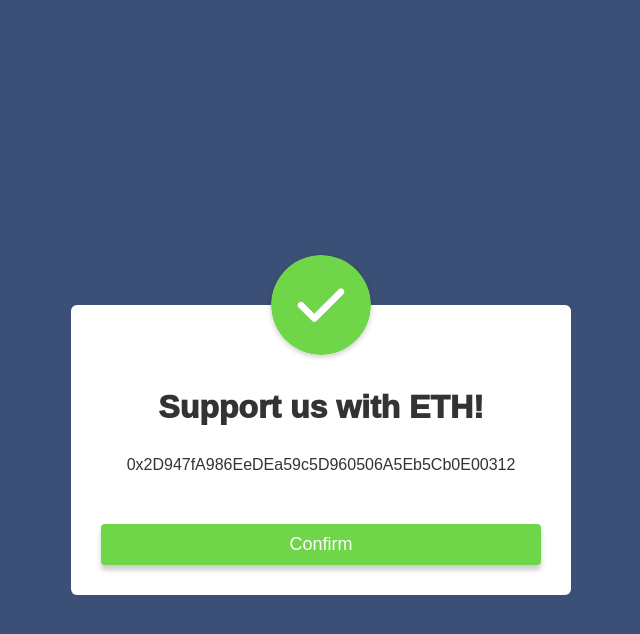
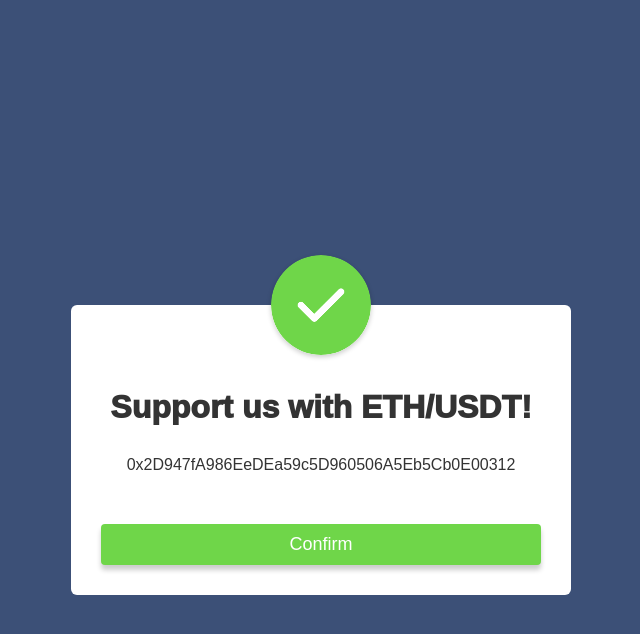
Before and after one commit to Yukikaze924/Yukikaze924.github.io, a Jekyll site: the page Supportus/supportus.html, which Jekyll copies as it is, in a window 1280 px wide. Shown: the top 634 px of the page, without its empty margins (319-959 px from the left). Built offline with Jekyll 4.4.1, drawn with Linux system fonts in a browser that asks for light colours.

Commit message:
Update supportus.html

```diff
--- a/Supportus/supportus.html
+++ b/Supportus/supportus.html
@@ -10,7 +10,7 @@
         <div class="container">
             <div class="popup">
                 <img src="tick.png">
-                <h2>Support us with ETH!</h2>
+                <h2 class="creator">Support us with ETH/USDT!</h2>
                 <p>0x2D947fA986EeDEa59c5D960506A5Eb5Cb0E00312</p>
                 <button type="button" class="confirm" onclick="window.location.href='https://yukikaze924.github.io'">Confirm</button>
             </div>
```
